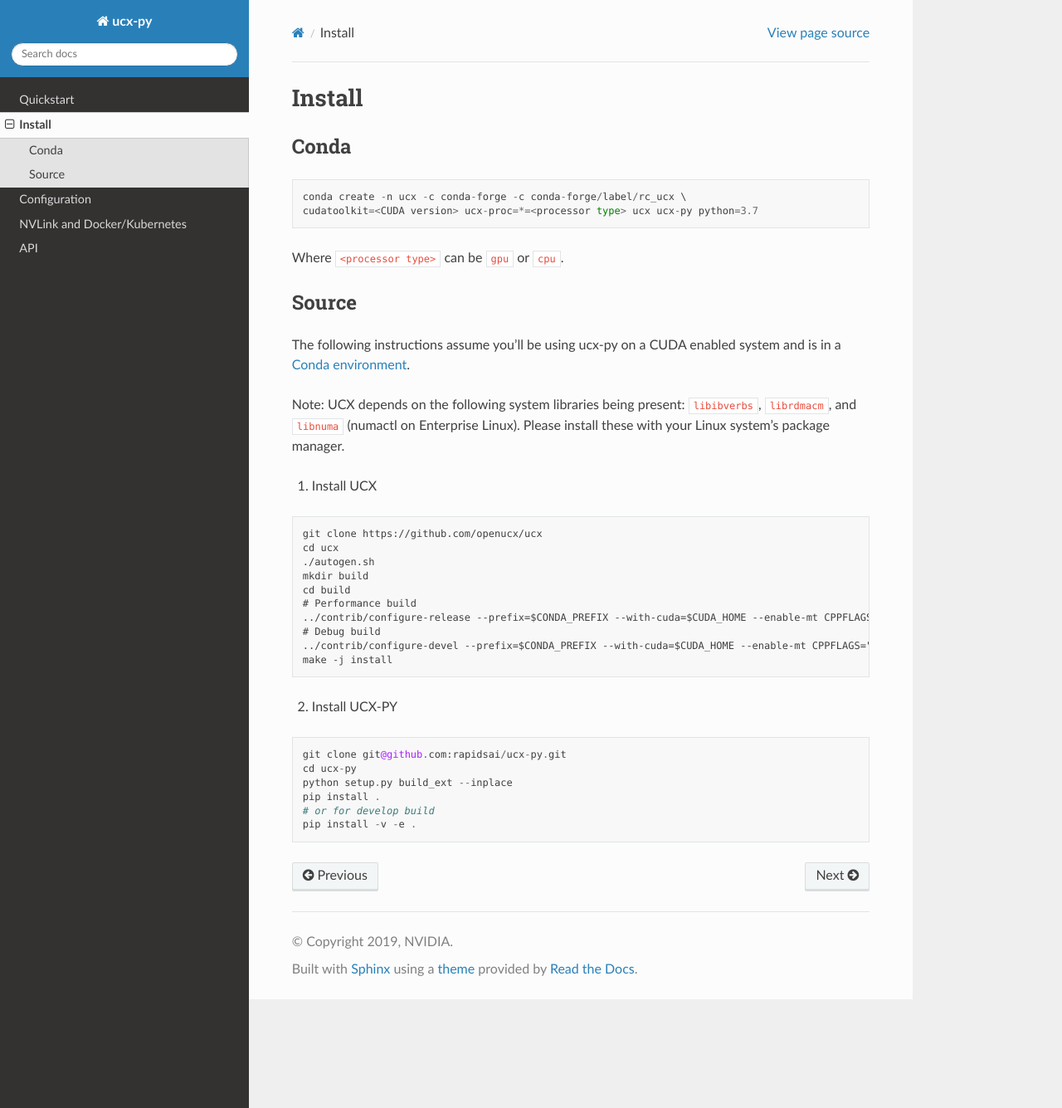
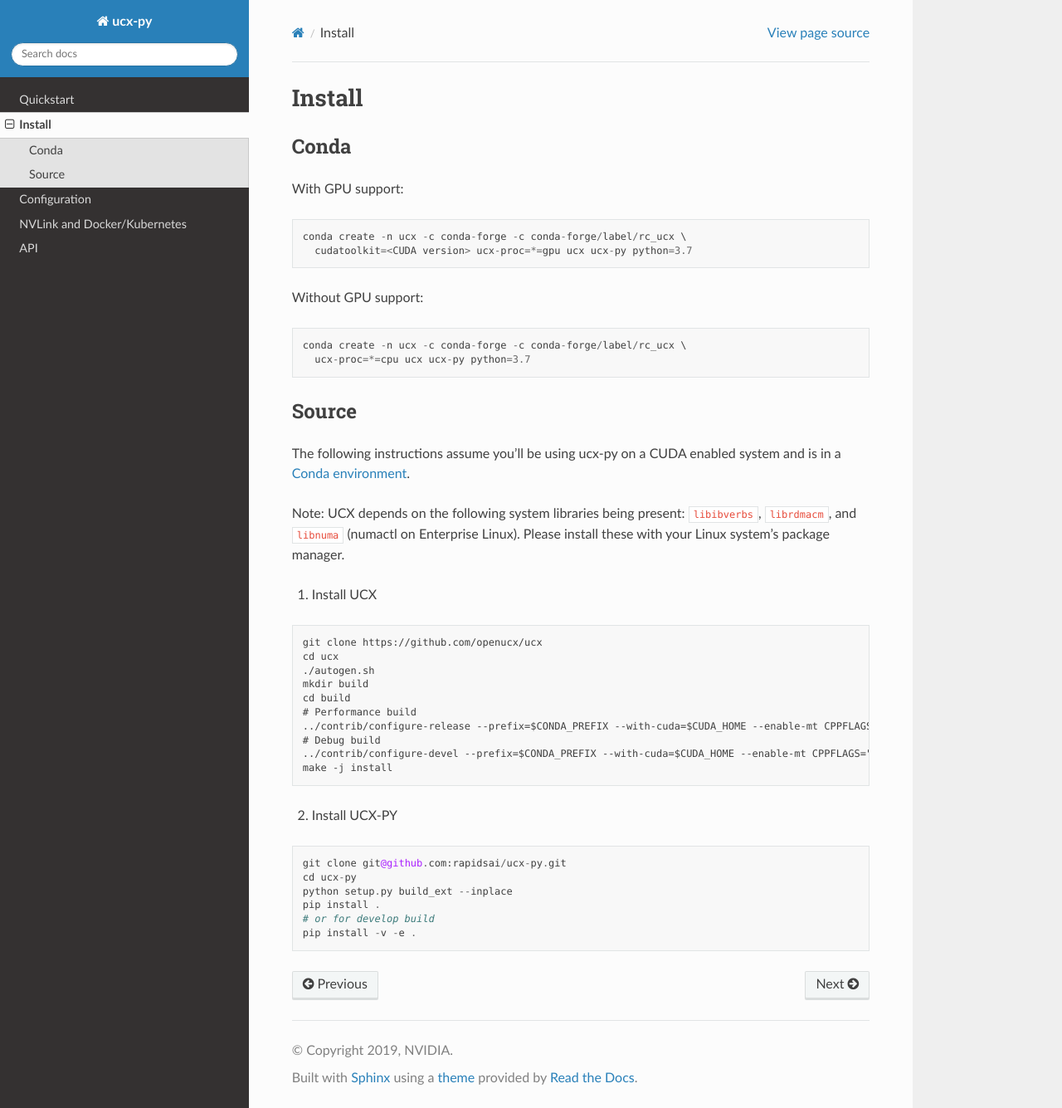
Before and after one commit to rapidsai/ucx-py, a Sphinx documentation site: the page built from docs/source/install.rst, in a window 1280 px wide and 1335 px high. Shown: the whole window at 83% size. Built offline with Sphinx 7.4.7 and the Read the Docs theme 2.0.0, drawn with Linux system fonts in a browser that asks for light colours.

Commit message:
Split installation documentation to CPU/GPU sections
It's complex regardless, but this way we stop people from
installing cudatoolkit, and give them a copy-pasteable solution in
the CPU-only case.

```diff
--- a/docs/source/install.rst
+++ b/docs/source/install.rst
@@ -4,12 +4,19 @@ Install
 Conda
 -----
 
+With GPU support:
+
 ::
 
     conda create -n ucx -c conda-forge -c conda-forge/label/rc_ucx \
-    cudatoolkit=<CUDA version> ucx-proc=*=<processor type> ucx ucx-py python=3.7
+      cudatoolkit=<CUDA version> ucx-proc=*=gpu ucx ucx-py python=3.7
 
-Where ``<processor type>`` can be ``gpu`` or ``cpu``.
+Without GPU support:
+
+::
+
+    conda create -n ucx -c conda-forge -c conda-forge/label/rc_ucx \
+      ucx-proc=*=cpu ucx ucx-py python=3.7
 
 Source
 ------
```
